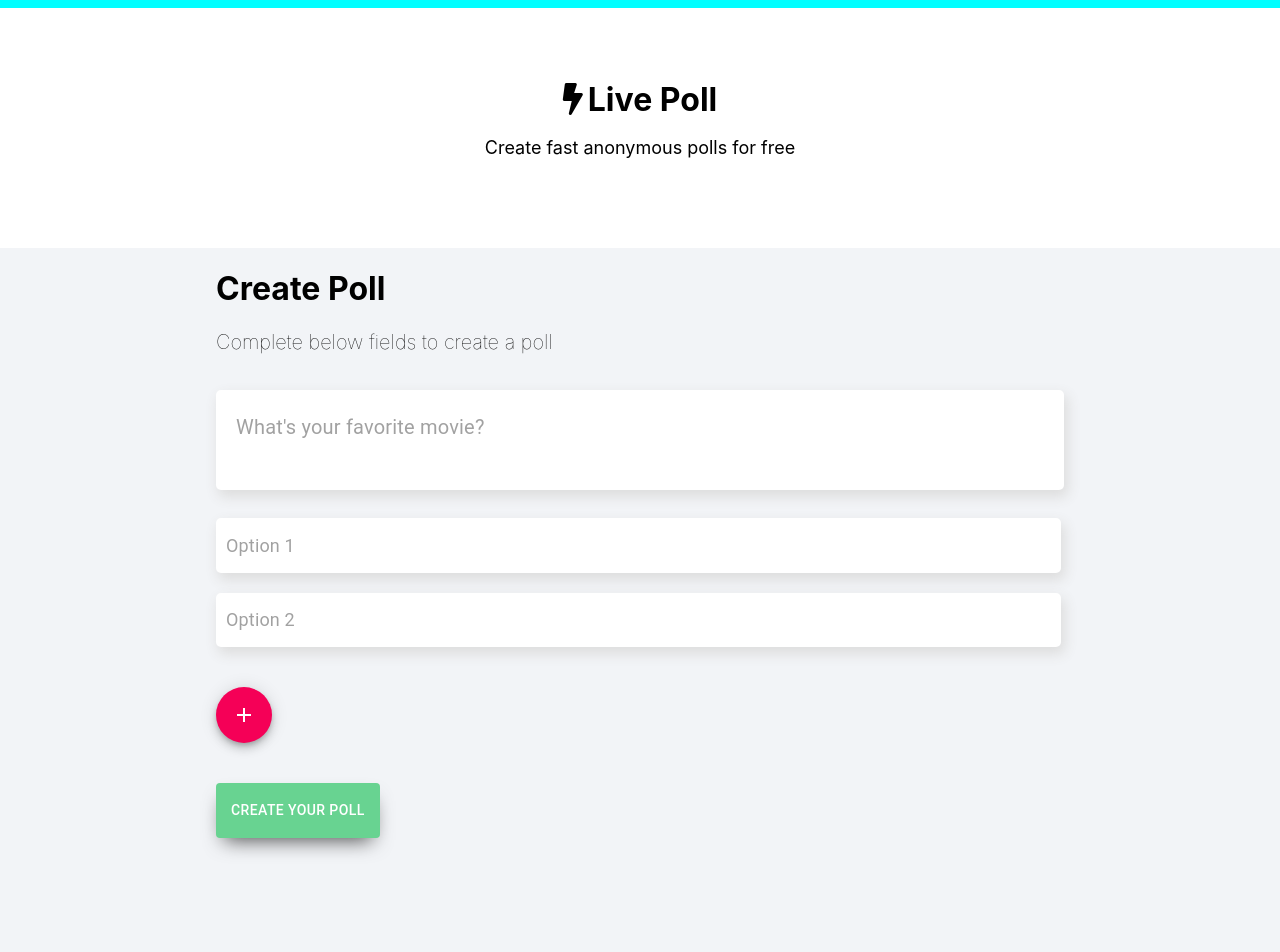
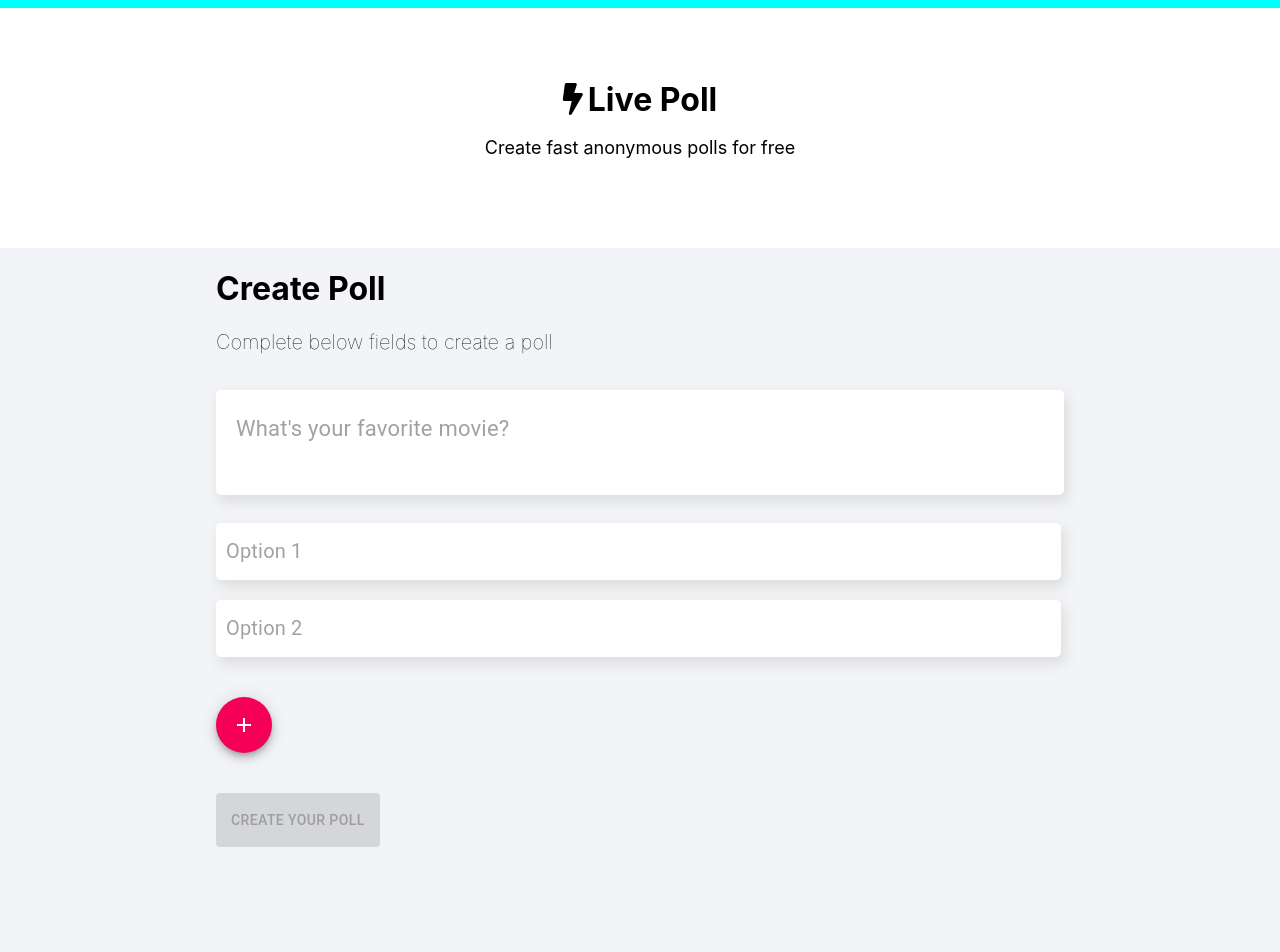
Before and after one commit to Md-Abdul-Hameed/Live-polling, a React (Create React App) app: page / in a window 1280 px wide. Shown: the top 952 px of the page. Built offline with nearby package versions, Linux system fonts and the light colour scheme; no server answers.

Commit message:
delete redeem

```diff
--- a/src/components/CreatePoll.js
+++ b/src/components/CreatePoll.js
@@ -32,10 +32,9 @@ const useStyles = makeStyles((theme) => ({
 
     "&:hover": {
       boxShadow: "none",
-      // border:"3px solid green"
     },
     "&:focus": {
-      border: "3px solid green",
+      outline: "#4CAF50 solid 10px",
     },
     padding: "20px",
     size: "2rem",
@@ -51,7 +50,7 @@ const useStyles = makeStyles((theme) => ({
       border: "none",
       boxShadow: "none",
     },
-    padding:"10px"
+    padding: "10px",
   },
   deleteBtn: {
     cursor: "pointer",
@@ -68,9 +67,10 @@ const useStyles = makeStyles((theme) => ({
     "&:disabled": {
       cursor: "not-allowed",
     },
+    backgroundColor: "rgba(104,211,145,155)",
+    boxShadow: "0 10px 20px -8px rgba(0, 0, 0,.7)",
+    color: "white",
   },
-
-
 }));
 
 export default function CreatePoll(props) {
@@ -114,7 +114,8 @@ export default function CreatePoll(props) {
   };
 
   const handleDelete = (e) => {
-    let idx = Number(e.target.parentNode.id);
+    let idx = Number(e.target.parentNode.id)
+
     let tempOptions = [...options];
     let UpdatedOptions = [];
     for (let i = 0; i < tempOptions.length; i++) {
@@ -203,30 +204,6 @@ export default function CreatePoll(props) {
               </p>
             </div>
             <div>
-              {/* <TextField
-                className={classes.questionInput}
-                id="outlined-multiline-static"
-                label="Poll question"
-                placeholder="What's your favorite movie?"
-                multiline
-                rows={4}
-                variant="outlined"
-                onChange={(e) => setQuestion(e.target.value)}
-              /> */}
-              {/* <TextareaAutosize
-                InputProps={{
-                  classes: { notchedOutline: classes.noBorder },
-                }}
-                autoFocus
-                classes={{ notchedOutline: classes.input }}
-                InputProps={{
-                  disableUnderline: true, // <== added this
-                }}
-                className={classes.questionInput}
-                aria-label="Poll Question"
-                minRows={3}
-                placeholder="What's your favourite movie"
-              /> */}
               <TextField
                 variant="standard" // <== changed this
                 margin="normal"
@@ -238,8 +215,7 @@ export default function CreatePoll(props) {
                 className={classes.questionInput}
                 InputProps={{
                   disableUnderline: true,
-                  style: {fontSize: 20},
-
+                  style: { fontSize: 22 },
                 }}
                 value={question}
                 onChange={(e) => setQuestion(e.target.value)}
@@ -257,14 +233,12 @@ export default function CreatePoll(props) {
                   >
                     <TextField
                       className={classes.option}
-
                       variant="standard"
                       placeholder={`Option ${idx + 1}`}
                       value={option}
                       InputProps={{
                         disableUnderline: true,
-                        style: {fontSize: 18},
-
+                        style: { fontSize: 20 },
                       }}
                       onChange={(e) => {
                         let tempArr = [...options];
@@ -274,6 +248,8 @@ export default function CreatePoll(props) {
                     />
                     {options.length > 2 ? (
                       <DeleteForeverIcon
+                        id={idx}
+
                         onClick={handleDelete}
                         className={classes.deleteBtn}
                       />
@@ -289,29 +265,9 @@ export default function CreatePoll(props) {
               >
                 <AddIcon />
               </Fab>
-              {/* <Button
-                variant="contained"
-                style={{
-                  backgroundColor: "rgba(7,10,57,155)",
-                  boxShadow: "3px 6px 13px 1px #ddd",
-
-                  color: "white",
-                }}
-                className={classes.createBtn}
-                onClick={handleAddOption}
-              >
-                Add Another Option
-              </Button> */}
-
               <br />
               <Button
                 variant="contained"
-                style={{
-                  backgroundColor: "rgba(104,211,145,155)",
-                  boxShadow: "0 10px 20px -8px rgba(0, 0, 0,.7)",
-
-                  color: "white",
-                }}
                 className={classes.createBtn}
                 onClick={handleCreate}
                 disabled={disable}
--- a/src/components/Header.js
+++ b/src/components/Header.js
@@ -1,12 +1,14 @@
 import React from "react";
+import {useHistory} from "react-router-dom"
 
-export default function Header() {
+export default function Header(props) {
+  const history = useHistory()
   return (
     <>
       <div className="top-strip"></div>
       <div className="header">
-        <h1 className="title">
-          <i class="fas fa-bolt"></i>Live Poll
+        <h1 className="title" style={{cursor:"pointer"}} onClick={()=>history.push("/")}>
+          <i class="fas fa-bolt" ></i>Live Poll
         </h1>
         <p className="tagline">Create fast anonymous polls for free</p>
       </div>
--- a/src/components/PollResult.js
+++ b/src/components/PollResult.js
@@ -181,7 +181,7 @@ export default function PollResult(props) {
 					</div> */}
             <div>
               {options[myVote] != null ? (
-                <h4
+                <p
                   style={{
                     backgroundColor: "rgba(190,227,248,255)",
                     padding: "4px",
@@ -190,8 +190,9 @@ export default function PollResult(props) {
                     boxShadow: "3px 6px 13px 1px #ddd",
                   }}
                 >
-                  You Voted : {options[myVote]}
-                </h4>
+                  You voted : <span style={{fontWeight:"bold"}}>{options[myVote]}</span>
+                </p>
+
               ) : (
                 <Button
                   variant="outlined"
```
